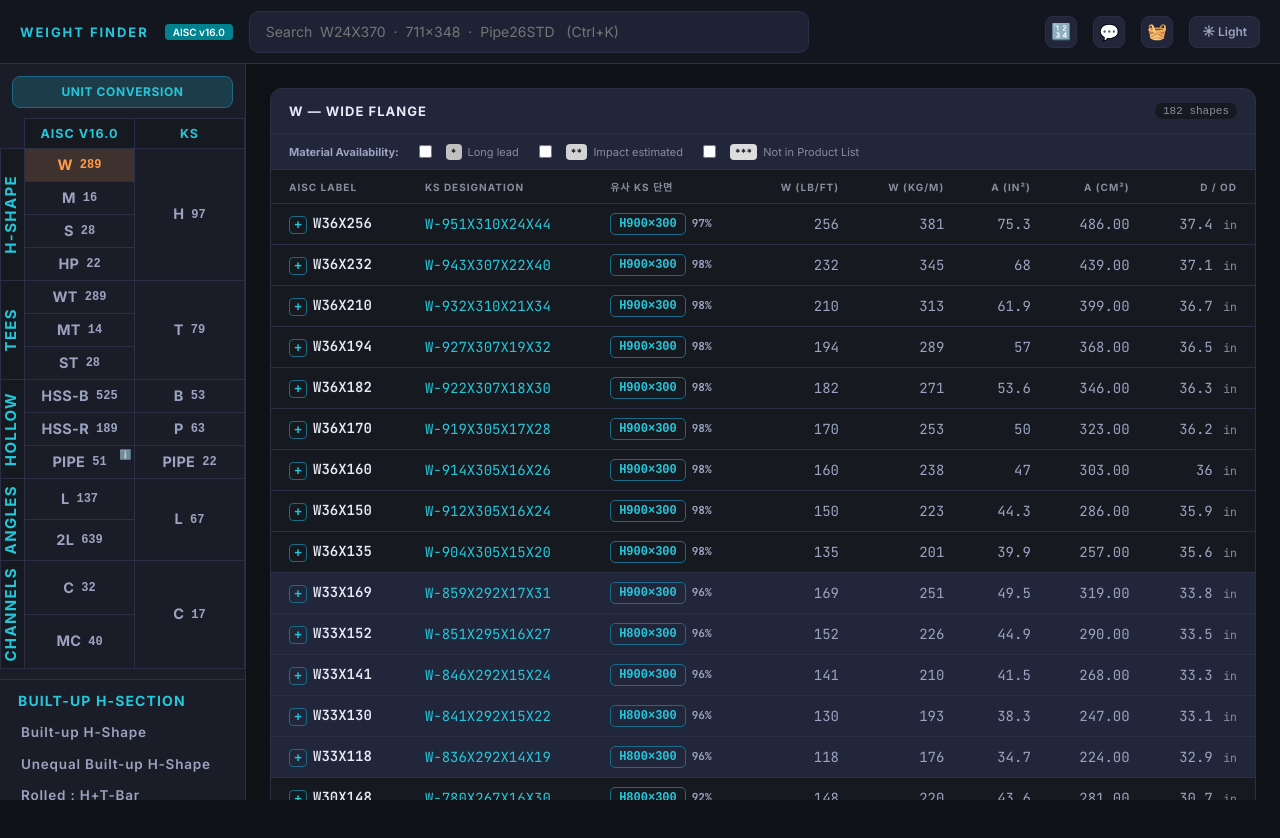
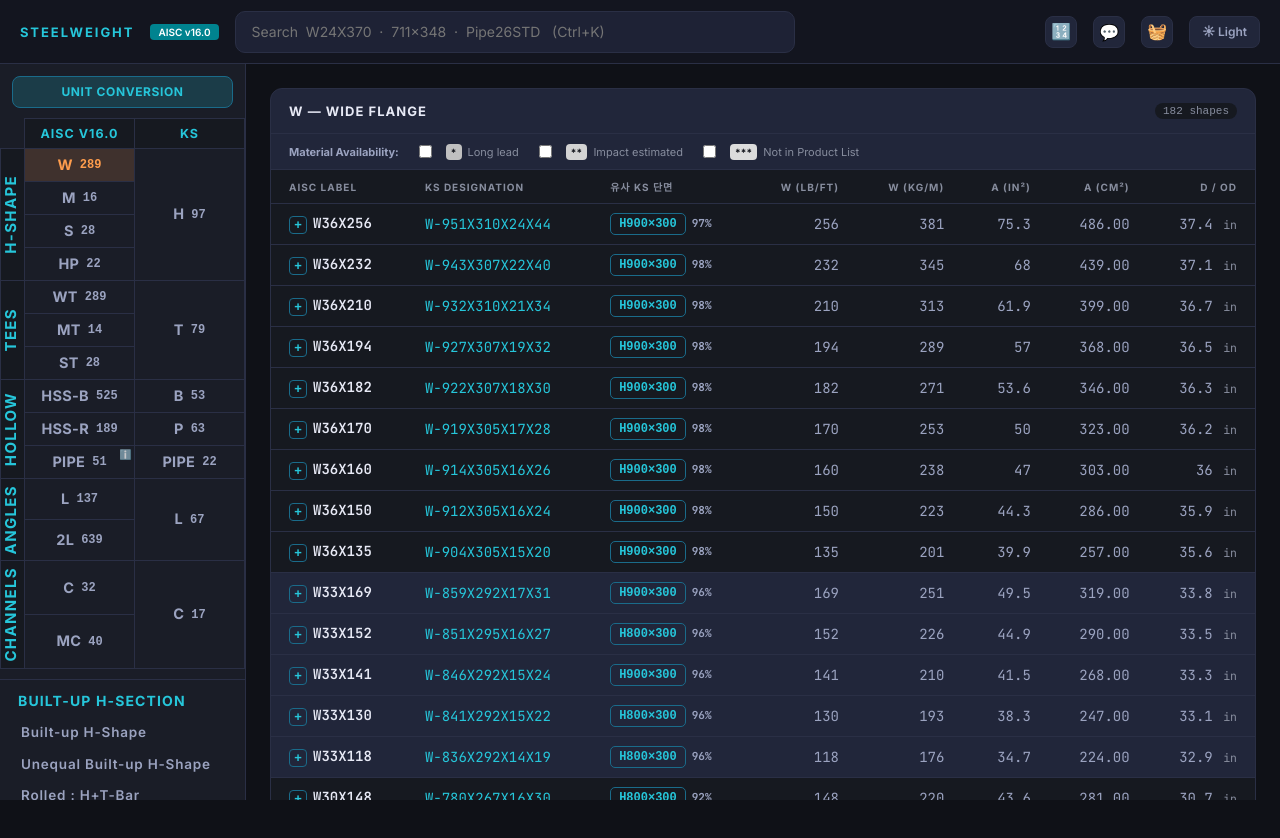
Before and after one commit to shinho76/section_database, a React (Vite) app: page / in a window 1280 px wide. Shown: the top 838 px of the page. Built offline with nearby package versions, Linux system fonts and the light colour scheme.

Commit message:
Rename brand from Weight Finder to SteelWeight
Header.jsx.

```diff
--- a/index.html
+++ b/index.html
@@ -3,7 +3,7 @@
 <head>
 <meta charset="utf-8">
 <meta name="viewport" content="width=device-width, initial-scale=1">
-<title>Weight Finder</title>
+<title>SteelWeight</title>
 <link rel="preconnect" href="https://fonts.googleapis.com">
 <link rel="preconnect" href="https://fonts.gstatic.com" crossorigin>
 <link rel="stylesheet" href="https://fonts.googleapis.com/css2?family=Inter:wght@400;500;600;700&family=JetBrains+Mono:wght@400;600;700&display=swap">
--- a/src/components/Header.jsx
+++ b/src/components/Header.jsx
@@ -23,7 +23,7 @@ export default function Header() {
       >
         ☰
       </button>
-      <span className="brand">WEIGHT FINDER</span>
+      <span className="brand">STEELWEIGHT</span>
       <span className="badge">AISC v16.0</span>
       <SearchBox />
       <button id="calculator" title="계산기 열기" onClick={openCalculator}>🔢</button>
```
